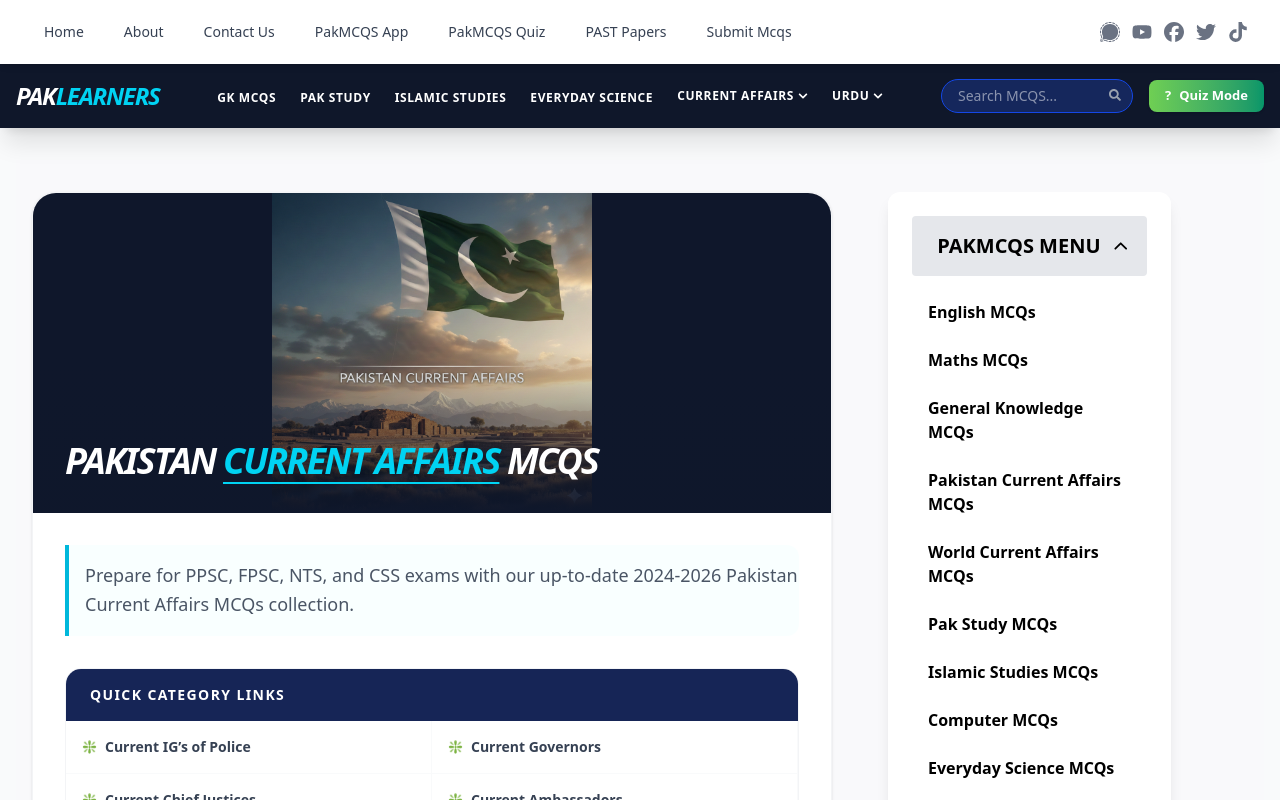
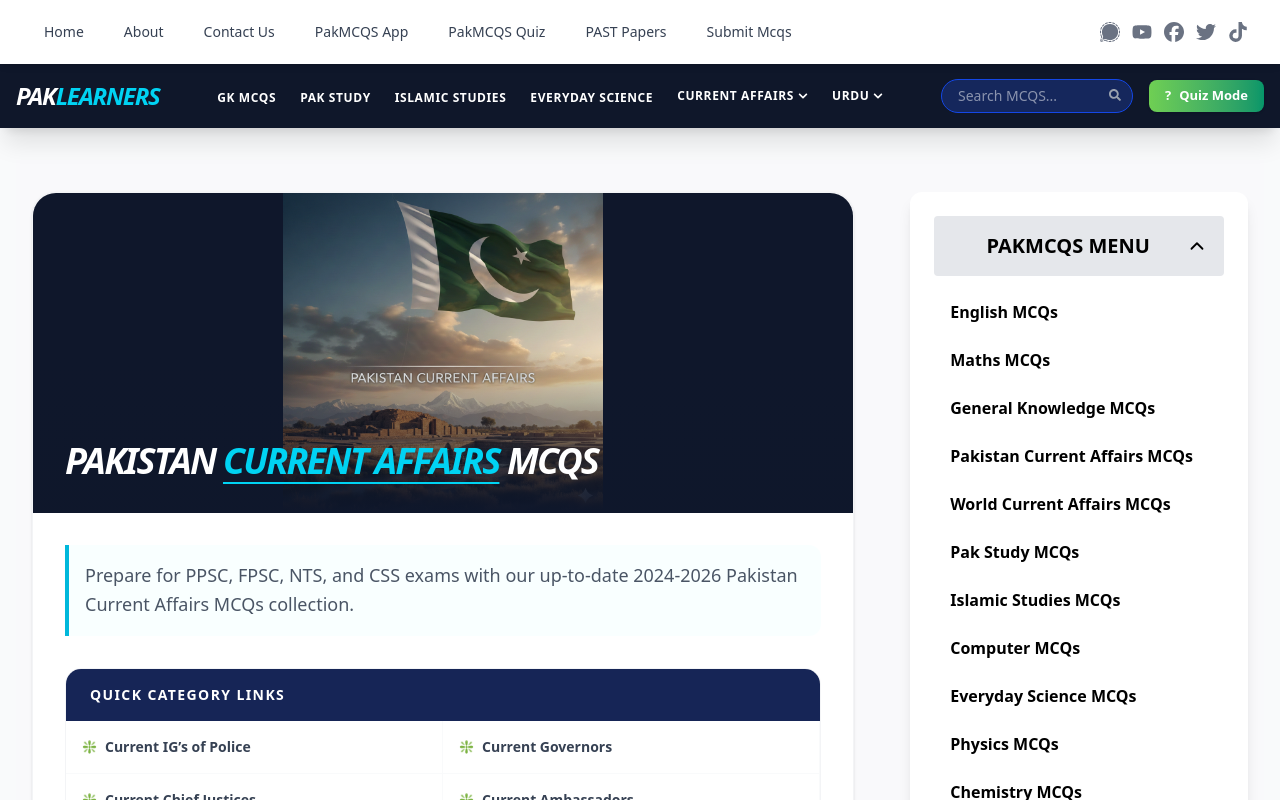
Before and after one commit to nabilroghani/PAK_MCQS, a React (Vite) app: page /pakistan-current-affairs in a window 1280 px wide. Shown: the top 800 px of the page. Built offline with nearby package versions, Linux system fonts and the light colour scheme.

Commit message:
pages updated

```diff
--- a/src/Components/MCQsPageTemplate.jsx
+++ b/src/Components/MCQsPageTemplate.jsx
@@ -1,7 +1,8 @@
-import React from 'react';
-import { Link, useNavigate } from 'react-router-dom';
-import { FaSearch, FaRegEdit, FaPlayCircle } from "react-icons/fa";
-import MCQs_cart_RightSide from '../Components/MCQs_cart_RightSide';
+import React from "react";
+import { Link, useNavigate } from "react-router-dom";
+import { FaRegEdit, FaPlayCircle } from "react-icons/fa";
+import MCQs_cart_RightSide from "../Components/MCQs_cart_RightSide";
+import MCQs_Cart_leftSide from "../Components/MCQs_Cart_leftSide";
 
 const MCQsPageTemplate = ({
   title,
@@ -9,20 +10,18 @@ const MCQsPageTemplate = ({
   bannerImg,
   description,
   categories = [],
-  mcqsData = []
+  mcqsData = [],
 }) => {
-  // ✅ Hook hamesha yahan honi chahiye
   const navigate = useNavigate();
 
   return (
     <div className="max-w-7xl mx-auto px-4 py-8 bg-gray-50/50">
-      <div className="grid grid-cols-1  lg:grid-cols-12 gap-8">
-
-        {/* LEFT SIDE: Main Content */}
-        <div className="lg:col-span-8 space-y-8">
-
+      {/* Grid: left + right */}
+      <div className="grid grid-cols-1 lg:grid-cols-[2.5fr_1.1fr] gap-8 items-start">
+        {/* ================= LEFT SIDE ================= */}
+        <div className="space-y-8">
+          {/* Banner Section */}
           <div className="bg-white rounded-3xl shadow-sm border border-gray-100 overflow-hidden">
-            {/* Banner Section */}
             <div className="relative h-64 md:h-80 group">
               <img
                 src={bannerImg}
@@ -31,18 +30,22 @@ const MCQsPageTemplate = ({
               />
               <div className="absolute inset-0 bg-gradient-to-t from-slate-900 via-transparent to-transparent flex items-end p-8">
                 <h1 className="text-white text-3xl md:text-4xl font-black italic tracking-tighter uppercase">
-                  {title} <span className="text-cyan-400 underline decoration-2 underline-offset-8">{titleHighlighted}</span> MCQS
+                  {title}{" "}
+                  <span className="text-cyan-400 underline decoration-2 underline-offset-8">
+                    {titleHighlighted}
+                  </span>{" "}
+                  MCQS
                 </h1>
               </div>
             </div>
 
-            {/* Intro & Categories Section */}
+            {/* Intro & Categories */}
             <div className="p-6 md:p-8">
               <p className="text-gray-600 text-lg leading-relaxed mb-8 border-l-4 border-cyan-500 pl-4 bg-cyan-50/30 py-4 rounded-r-xl">
                 {description}
               </p>
 
-              {/* Categories Grid */}
+              {/* Categories */}
               {categories.length > 0 && (
                 <div className="overflow-hidden rounded-2xl border border-gray-100 mb-10">
                   <div className="bg-blue-950 text-white px-6 py-4 font-black text-sm uppercase tracking-widest">
@@ -50,7 +53,11 @@ const MCQsPageTemplate = ({
                   </div>
                   <div className="grid grid-cols-1 md:grid-cols-2 text-sm">
                     {categories.map((cat, i) => (
-                      <Link key={i} to="#" className="p-4 border-b border-r border-gray-50 hover:bg-cyan-50 hover:text-cyan-600 transition-colors flex items-center gap-2 font-semibold text-gray-700">
+                      <Link
+                        key={i}
+                        to="#"
+                        className="p-4 border-b border-r border-gray-50 hover:bg-cyan-50 hover:text-cyan-600 transition-colors flex items-center gap-2 font-semibold text-gray-700"
+                      >
                         <span className="text-cyan-500 text-xs">❇️</span> {cat}
                       </Link>
                     ))}
@@ -61,12 +68,17 @@ const MCQsPageTemplate = ({
               {/* Action Bar */}
               <div className="flex flex-col md:flex-row items-center justify-between gap-6 bg-slate-900 p-6 rounded-2xl shadow-lg border-b-4 border-cyan-500">
                 <div className="text-center md:text-left">
-                  <h3 className="text-white font-black text-xl mb-1 uppercase">Practice Mode</h3>
-                  <p className="text-cyan-400 text-xs font-bold uppercase tracking-widest">Start Quiz to simulate real exam</p>
+                  <h3 className="text-white font-black text-xl mb-1 uppercase">
+                    Practice Mode
+                  </h3>
+                  <p className="text-cyan-400 text-xs font-bold uppercase tracking-widest">
+                    Start Quiz to simulate real exam
+                  </p>
                 </div>
                 <div className="flex gap-4">
-                    <button className="bg-white hover:bg-gray-100 text-blue-950 px-6 py-3 rounded-xl font-black text-xs uppercase flex items-center gap-2 transition-all active:scale-95 shadow-md"
-                    onClick={()=> navigate("/submit")}
+                  <button
+                    className="bg-white hover:bg-gray-100 text-blue-950 px-6 py-3 rounded-xl font-black text-xs uppercase flex items-center gap-2 transition-all active:scale-95 shadow-md"
+                    onClick={() => navigate("/submit")}
                   >
                     <FaRegEdit /> Submit MCQS
                   </button>
@@ -78,10 +90,13 @@ const MCQsPageTemplate = ({
             </div>
           </div>
 
-          {/* MCQs List Section */}
+          {/* MCQs List */}
           <div className="space-y-6">
             {mcqsData.map((item, index) => (
-              <div key={item.id} className="bg-white rounded-[1.5rem] shadow-sm border border-gray-100 overflow-hidden hover:border-cyan-200 transition-all">
+              <div
+                key={item.id}
+                className="bg-white rounded-[1.5rem] shadow-sm border border-gray-100 overflow-hidden hover:border-cyan-200 transition-all"
+              >
                 <div className="p-6 md:p-8">
                   <div className="flex items-center gap-3 mb-6">
                     <span className="bg-blue-950 text-white px-4 py-1 rounded-lg text-[10px] font-black tracking-widest uppercase">
@@ -91,14 +106,21 @@ const MCQsPageTemplate = ({
                       {item.category}
                     </span>
                   </div>
-                  <h2 className="text-lg md:text-xl font-bold text-blue-950 leading-snug mb-8">{item.question}</h2>
+                  <h2 className="text-lg md:text-xl font-bold text-blue-950 leading-snug mb-8">
+                    {item.question}
+                  </h2>
                   <div className="grid grid-cols-1 md:grid-cols-2 gap-4">
                     {item.options.map((option, optIndex) => (
-                      <div key={optIndex} className="group flex items-center p-4 bg-gray-50 border-2 border-transparent hover:border-cyan-500 hover:bg-cyan-50 rounded-xl transition-all cursor-pointer">
+                      <div
+                        key={optIndex}
+                        className="group flex items-center p-4 bg-gray-50 border-2 border-transparent hover:border-cyan-500 hover:bg-cyan-50 rounded-xl transition-all cursor-pointer"
+                      >
                         <span className="w-8 h-8 flex items-center justify-center bg-white text-blue-950 border border-gray-200 rounded-lg font-black text-xs mr-4 group-hover:bg-cyan-500 group-hover:text-white transition-all">
                           {String.fromCharCode(65 + optIndex)}
                         </span>
-                        <p className="text-gray-700 font-bold text-sm">{option}</p>
+                        <p className="text-gray-700 font-bold text-sm">
+                          {option}
+                        </p>
                       </div>
                     ))}
                   </div>
@@ -111,12 +133,8 @@ const MCQsPageTemplate = ({
           </div>
         </div>
 
-        {/* RIGHT SIDE: Sidebar */}
-        <aside className="lg:col-span-4 w-4/5 space-y-6">
-          <div className="sticky top-28">
+        {/* ================= RIGHT SIDE ================= */}
         <MCQs_cart_RightSide />
-          </div>
-        </aside>
       </div>
     </div>
   );
--- a/src/pages/EveryDay_sci.jsx
+++ b/src/pages/EveryDay_sci.jsx
@@ -6,7 +6,7 @@ export default function EveryDay_sci() {
   return (
     <div className="min-h-screen">
       {/* Main Grid */}
-      <div className="max-w-7xl mx-auto grid grid-cols-1 lg:grid-cols-[2.5fr_1.2fr] gap-8 items-start">
+      <div className="max-w-7xl mx-auto grid grid-cols-1 lg:grid-cols-[2.5fr_1.1fr] gap-8 items-start">
         {/* ================= LEFT SIDE ================= */}
         <div className="p-4 rounded-2xl">
           <h1 className="text-2xl md:text-3xl font-bold text-gray-800 mb-6">
--- a/src/pages/GK_MCQs.jsx
+++ b/src/pages/GK_MCQs.jsx
@@ -6,7 +6,7 @@ export default function GK_MCQs() {
   return (
     <div className="min-h-screen">
       {/* Main Container */}
-      <div className="max-w-7xl mx-auto grid grid-cols-1 lg:grid-cols-[2.5fr_1.2fr] gap-8 items-start">
+      <div className="max-w-7xl mx-auto grid grid-cols-1 lg:grid-cols-[2.5fr_1.1fr] gap-8 items-start">
         {/* ================= LEFT SIDE ================= */}
         <div className="rounded-2xl p-3">
           <h1 className="text-2xl md:text-3xl font-bold text-gray-800 mb-6">
--- a/src/pages/Islamci_MCQs.jsx
+++ b/src/pages/Islamci_MCQs.jsx
@@ -6,7 +6,7 @@ export default function Islamci_MCQs() {
   return (
     <div className="min-h-screen">
       {/* Main Grid */}
-      <div className="max-w-7xl mx-auto grid grid-cols-1 lg:grid-cols-[2.5fr_1.2fr] gap-8 items-start">
+      <div className="max-w-7xl mx-auto grid grid-cols-1 lg:grid-cols-[2.5fr_1.1fr] gap-8 items-start">
         {/* ================= LEFT SIDE ================= */}
         <div className=" rounded-2xl  p-4">
           <h1 className="text-2xl md:text-3xl font-bold text-gray-800 mb-6">
--- a/src/pages/PakStudy_MCQs.jsx
+++ b/src/pages/PakStudy_MCQs.jsx
@@ -6,7 +6,7 @@ export default function PakStudy_MCQs() {
   return (
     <div className="min-h-screen">
       {/* Main Grid */}
-      <div className="max-w-7xl mx-auto grid grid-cols-1 lg:grid-cols-[2.5fr_1.2fr] gap-8 items-start">
+      <div className="max-w-7xl mx-auto grid grid-cols-1 lg:grid-cols-[2.5fr_1.1fr] gap-8 items-start">
         {/* ================= LEFT SIDE ================= */}
         <div className="rounded-2xl  p-4">
           <h1 className="text-2xl md:text-3xl font-bold text-gray-800 mb-6">
```
Lines whose indentation alone changed are shown as unchanged.
